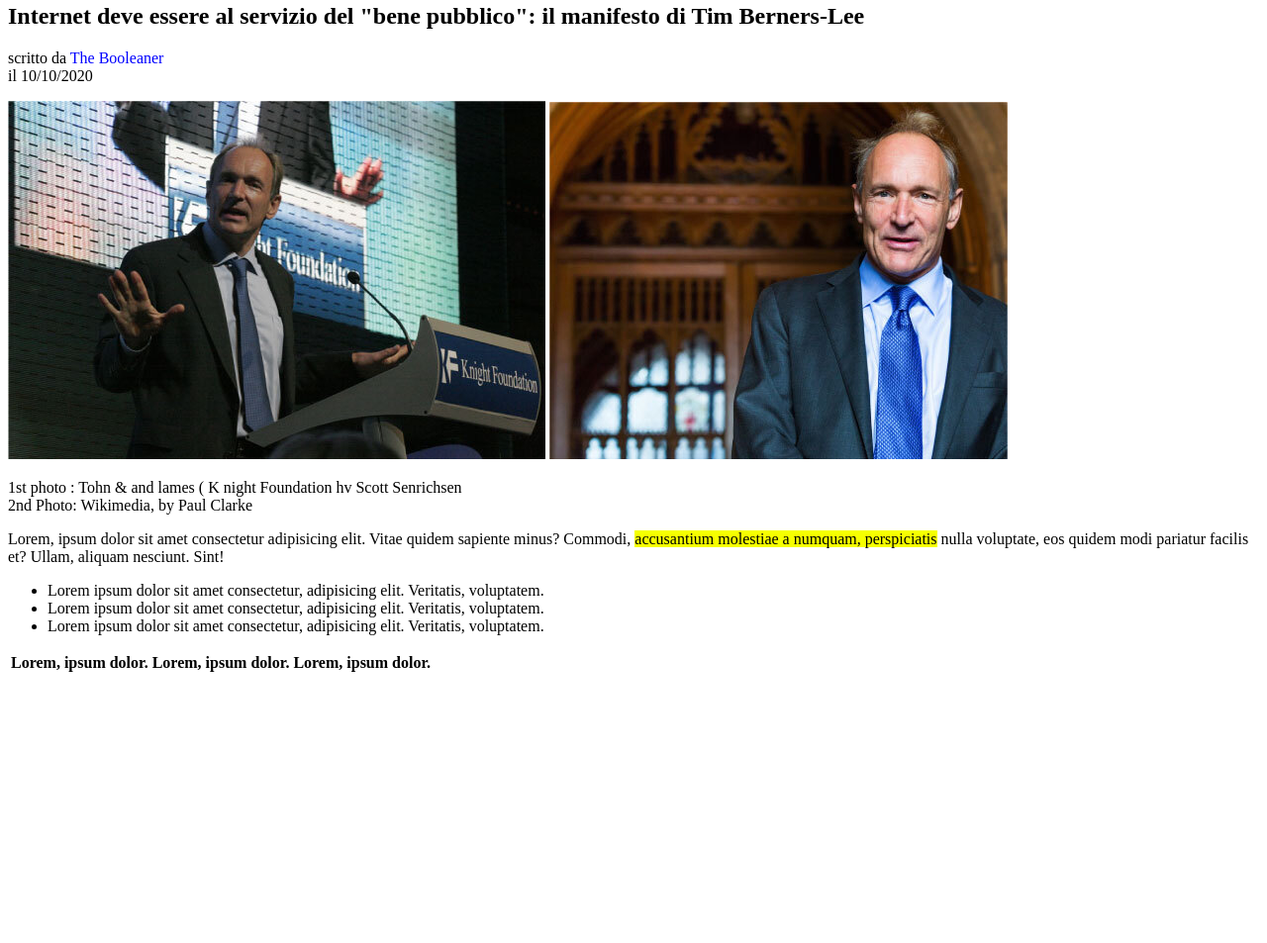
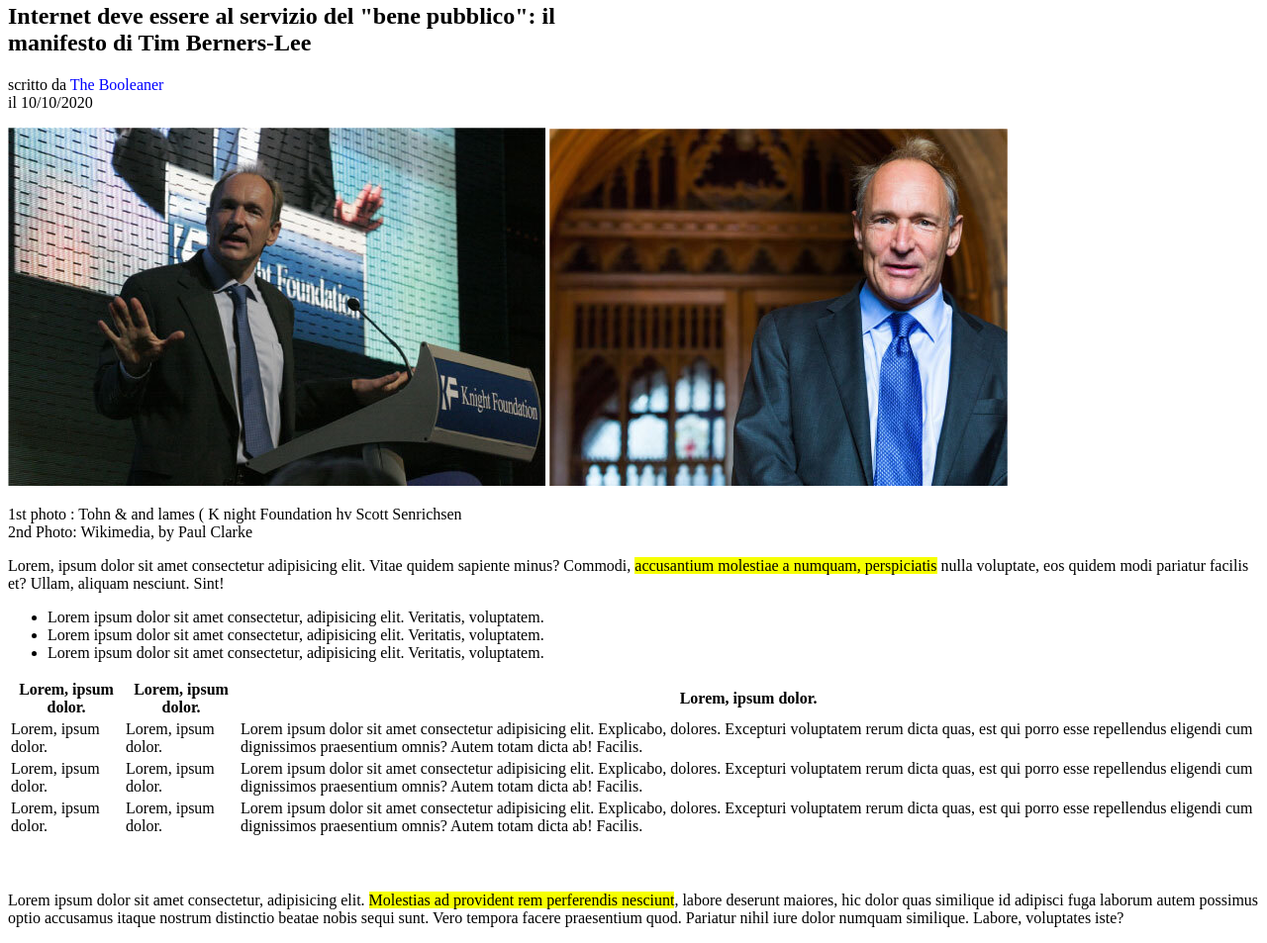
Before and after one commit to MaTtiaa01/html-css-booleaner, a plain HTML site: page index.html in a window 1280 px wide. Shown: the part 205-1158 px from the top of the page at 99% size. Before the commit the page ends 897 px from the top, so only its background shows below. Drawn offline with Linux system fonts and the light colour scheme.

Commit message:
add table commit

```diff
--- a/css/style.css
+++ b/css/style.css
@@ -31,3 +31,8 @@ header > h2{
 .evidenziato{
     background-color:rgba(246, 255, 0, 1);
 }
+
+#table{
+    height: 200px;
+    width: 100%;
+}
--- a/index.html
+++ b/index.html
@@ -14,13 +14,15 @@
     </header>
     <main>
         <section id="intestazione">
-            <h1>Internet deve essere al servizio del "bene pubblico": il manifesto di Tim Berners-Lee</h1>
+            <h1>Internet deve essere al servizio del "bene pubblico": il <br>
+                manifesto di Tim Berners-Lee</h1>
             <p>scritto da <span id="scritto_da">The Booleaner</span>  <br> il 10/10/2020</p>
             <img src="./img/1661783250745.jpg" alt="Berners-Lee">
             <img src="./img/1661783250735.jpg" alt="Berners-Lee">
             <p>1st photo : Tohn & and lames ( K night Foundation hv Scott Senrichsen <br> 2nd Photo: Wikimedia, by Paul Clarke</p>
 
         </section>
+        <!-- /intestazione -->
 
         <section id="description">
             <p>Lorem, ipsum dolor sit amet consectetur adipisicing elit. Vitae quidem sapiente minus? Commodi, <span class="evidenziato">accusantium molestiae a numquam, perspiciatis</span> nulla voluptate,  eos quidem modi pariatur facilis et? Ullam, aliquam nesciunt. Sint!</p>
@@ -30,7 +32,7 @@
                 <li>Lorem ipsum dolor sit amet consectetur, adipisicing elit. Veritatis, voluptatem.</li>
             </ul>
         </section>
-
+        <!-- /description -->
         <section id="table">
             <table>
                 <thead>
@@ -42,14 +44,31 @@
                 </thead>
                 <tbody>
                     <tr>
-
+                        <td>Lorem, ipsum dolor.</td>
+                        <td>Lorem, ipsum dolor.</td>
+                        <td>Lorem ipsum dolor sit amet consectetur adipisicing elit. Explicabo, dolores. Excepturi voluptatem rerum dicta quas, est qui porro esse repellendus eligendi cum dignissimos praesentium omnis? Autem totam dicta ab! Facilis.</td>
+                    </tr>
+                    <tr>
+                        <td>Lorem, ipsum dolor.</td>
+                        <td>Lorem, ipsum dolor.</td>
+                        <td>Lorem ipsum dolor sit amet consectetur adipisicing elit. Explicabo, dolores. Excepturi voluptatem rerum dicta quas, est qui porro esse repellendus eligendi cum dignissimos praesentium omnis? Autem totam dicta ab! Facilis.</td>
                     </tr>
                 </tbody>
-                <tfoot></tfoot>
+                <tfoot>
+                    <tr>
+                        <td>Lorem, ipsum dolor.</td>
+                        <td>Lorem, ipsum dolor.</td>
+                        <td>Lorem ipsum dolor sit amet consectetur adipisicing elit. Explicabo, dolores. Excepturi voluptatem rerum dicta quas, est qui porro esse repellendus eligendi cum dignissimos praesentium omnis? Autem totam dicta ab! Facilis.</td>
+                    </tr>
+                </tfoot>
             </table>
 
         </section>
+        <!-- /table -->
 
+        <section id="after_table">
+            <p>Lorem ipsum dolor sit amet consectetur, adipisicing elit. <span class="evidenziato">Molestias ad provident rem perferendis nesciunt</span>, labore deserunt maiores, hic dolor quas similique id adipisci fuga laborum autem possimus optio accusamus itaque nostrum distinctio beatae nobis sequi sunt. Vero tempora facere praesentium quod. Pariatur nihil iure dolor numquam similique. Labore, voluptates iste?</p>
+        </section>
     </main>
     <footer></footer>
 
```
